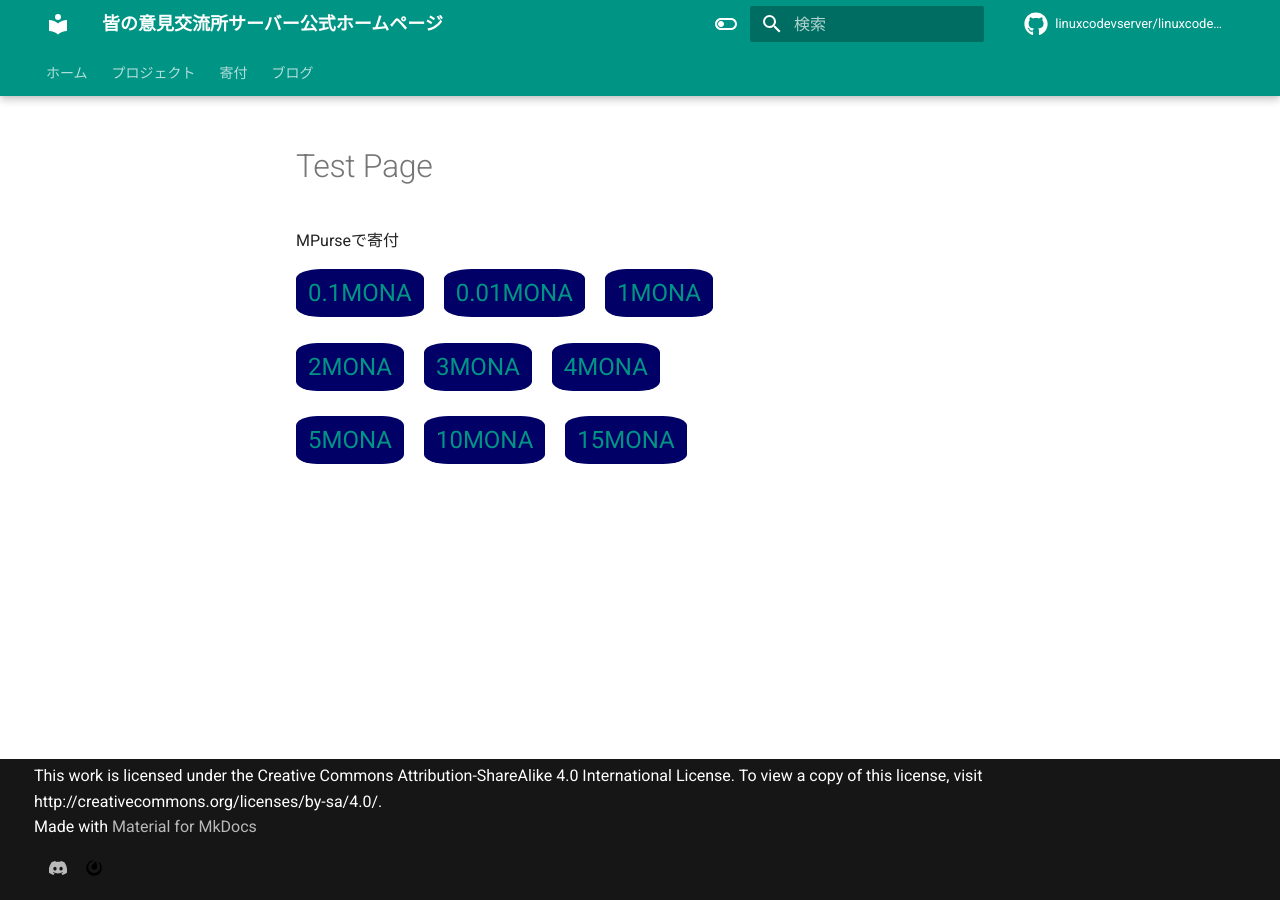
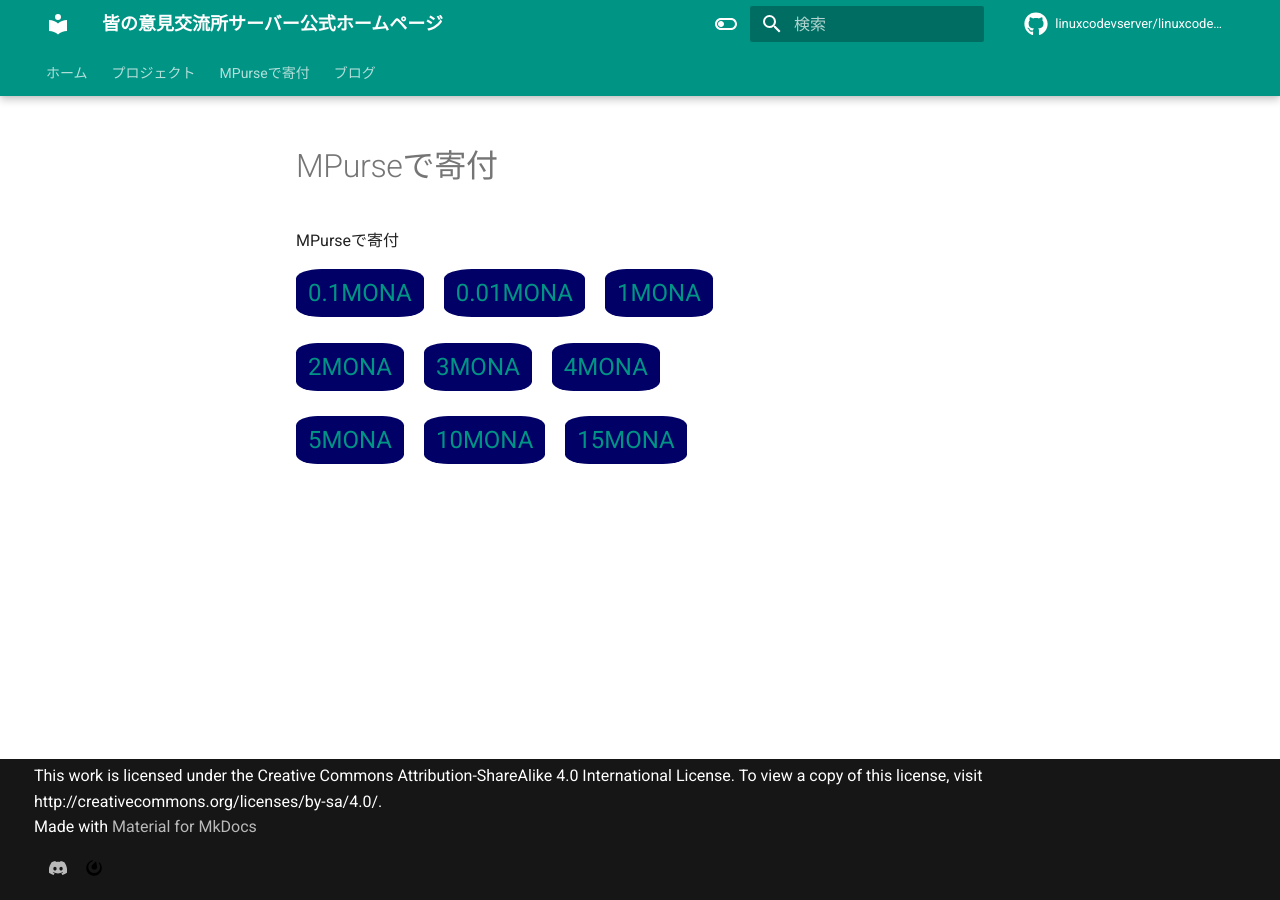
Before and after one commit to linuxcodevserver/linuxcodevserver.github.io, an MkDocs documentation site: the page built from docs/donate-mpurse.md, in a window 1280 px wide. Built offline with MkDocs 1.6.1 and Material for MkDocs 9.7.7, drawn with Linux system fonts in a browser that asks for light colours; comment, search, counter and statistics services are not loaded.

Commit message:
[add] nav追加

```diff
--- a/docs/donate-mpurse-test.md
+++ b/docs/donate-mpurse.md
@@ -1,5 +1,5 @@
 ---
-title: Test Page
+title: MPurseで寄付
 ---
 MPurseで寄付
 <style type="text/css">
--- a/mkdocs.yml
+++ b/mkdocs.yml
@@ -36,7 +36,7 @@ edit_uri: ""
 nav:
     - ホーム: index.md
     - プロジェクト: a_projects.md
-    - 寄付: donate.md
+    - MPurseで寄付: donate.md
     - ブログ:
         - 目次: blogs.md
         - タグ一覧: tags.md
```
